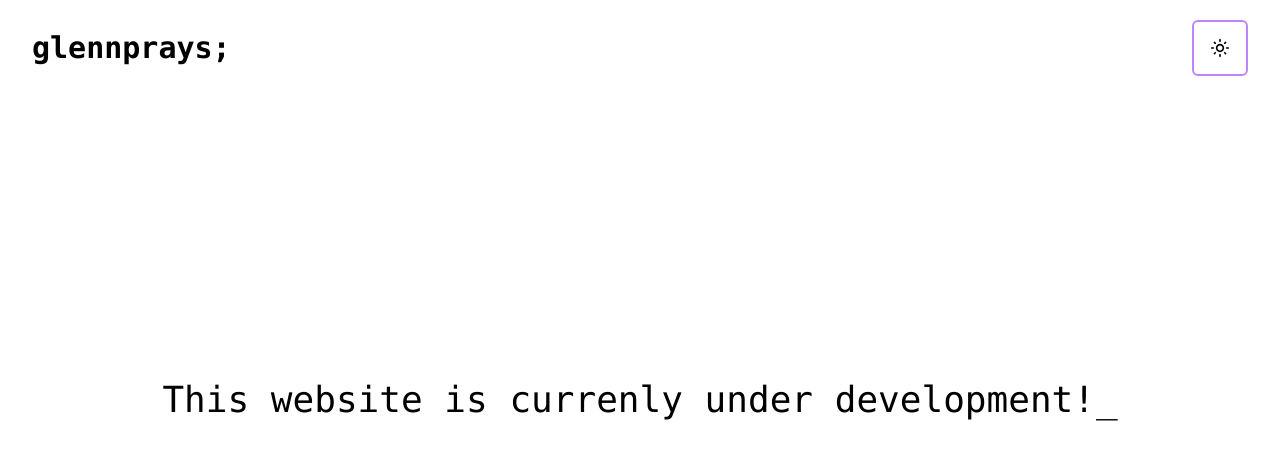
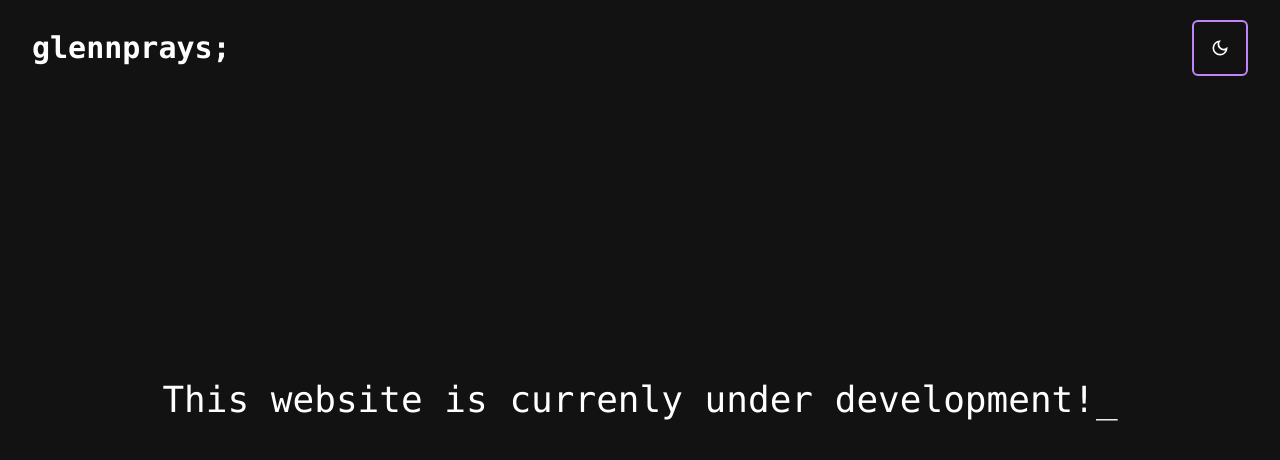
Before and after one commit to michaelsetiawann/michael.github.io, a Next.js app: page / in a window 1280 px wide. Shown: the top 460 px of the page. Built offline with nearby package versions, Linux system fonts and the light colour scheme.

Commit message:
update: default theme is dark

```diff
--- a/src/app/provider.tsx
+++ b/src/app/provider.tsx
@@ -6,7 +6,7 @@ export default function Provider({
 }: {
   children: React.ReactNode
 }) {
-  return (<ThemeProvider enableSystem={true} attribute='class'>
+  return (<ThemeProvider defaultTheme="dark" attribute='class'>
       {children}
   </ThemeProvider>)
 }
```
